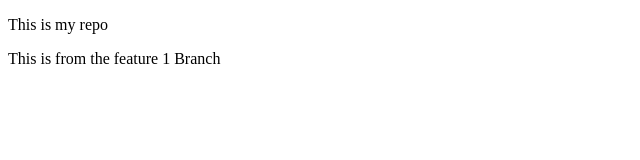
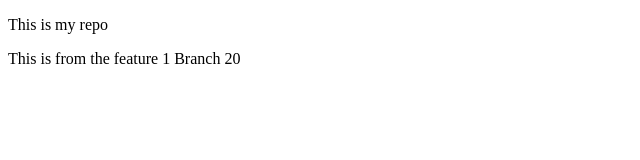
Before and after one commit to Saifcodex/localrepo, a plain HTML site: page index.html in a window 1280 px wide. Shown: the full height of the page, 0-640 px from the left. Drawn offline with Linux system fonts and the light colour scheme.

Commit message:
feature brach test 20

```diff
--- a/index.html
+++ b/index.html
@@ -6,6 +6,6 @@
 </head>
 <body>
 <p>This is my repo</p>
-<p>This is from the feature 1 Branch</p>
+<p>This is from the feature 1 Branch 20</p>
 </body>
 </html>
```
